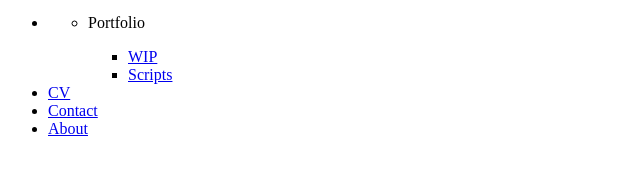
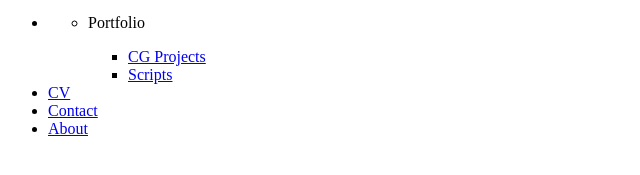
Before and after one commit to costagliola-quentin/costagliola-quentin.github.io, a plain HTML site: page header.html in a window 1280 px wide. Shown: the part 503-678 px from the top of the page, 0-640 px from the left. Drawn offline with Linux system fonts and the light colour scheme.

Commit message:
cgproject

```diff
--- a/header.html
+++ b/header.html
@@ -23,7 +23,7 @@
           <ul>
             <li class="deroulant"><p>Portfolio</p>
               <ul class="sous">
-                <li><a href="portfolio.html">WIP</a></li>
+                <li><a href="portfolio.html">CG Projects</a></li>
                 <li><a href="scripts.html">Scripts</a></li>
               </ul>
             </li>
```
